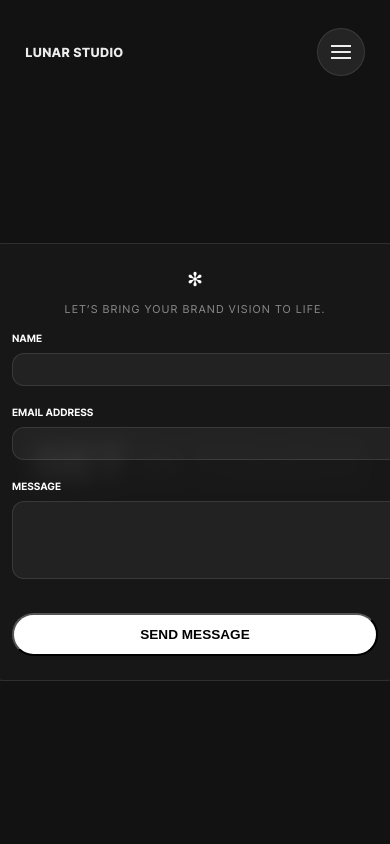
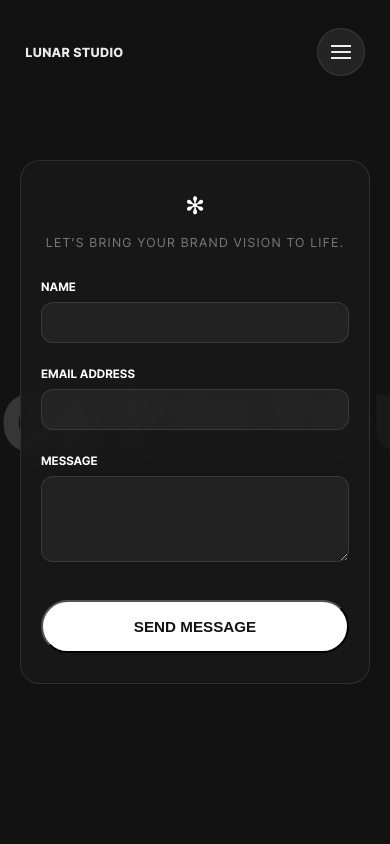
Before and after one commit to KateSeo0826/lunarstudio, a Next.js app: page /en/contact in a window 390 px wide. Shown: the top 844 px of the page. Built offline with nearby package versions, Linux system fonts and the light colour scheme.

Commit message:
changed contact css

```diff
--- a/app/[locale]/contact/contact.module.css
+++ b/app/[locale]/contact/contact.module.css
@@ -1,5 +1,14 @@
+.container,
+.container *,
+.container *::before,
+.container *::after {
+  box-sizing: border-box;
+}
+
 .container {
+  width: 100%;
   min-height: 100vh;
+  min-height: 100svh;
   background-color: #121212;
   display: flex;
   flex-direction: column;
@@ -12,6 +21,9 @@
 
 .bgTextContainer {
   position: absolute;
+  top: 50%;
+  left: 50%;
+  transform: translate(-50%, -50%);
   width: 100%;
   display: flex;
   justify-content: center;
@@ -19,10 +31,12 @@
   white-space: nowrap;
   z-index: 1;
   opacity: 0.8;
+  opacity: 0.15;
+  pointer-events: none;
 }
 
 .bgText {
-  font-size: clamp(5rem, 15vw, 12rem);
+  font-size: clamp(5rem, 18vw, 12rem);
   font-weight: 900;
   color: var(--white);
   letter-spacing: -0.02em;
@@ -33,14 +47,16 @@
 }
 
 .formCard {
+  width: 100%;
+  max-width: 520px;
+  margin: 0 auto;
   position: relative;
   z-index: 10;
   background: rgba(25, 25, 25, 0.9);
   backdrop-filter: blur(10px);
+  -webkit-backdrop-filter: blur(20px);
   padding: 40px;
   border-radius: 24px;
-  width: 100%;
-  max-width: 500px;
   border: 1px solid rgba(255, 255, 255, 0.1);
 }
 
@@ -49,20 +65,21 @@
   text-align: center;
   font-size: 1.5rem;
   color: var(--white);
-  margin-bottom: 10px;
+  margin-bottom: 15px;
 }
 
 .formDescription {
   text-align: center;
-  color: #888;
+  color: #777;
   font-size: 0.9rem;
   margin-bottom: 30px;
   text-transform: uppercase;
   letter-spacing: 0.1em;
+  word-break: keep-all;
 }
 
 .inputGroup {
-  margin-bottom: 20px;
+  margin-bottom: 24px;
 }
 
 .label {
@@ -95,15 +112,17 @@
   width: 100%;
   padding: 16px;
   background: var(--white);
-  color: #000;
-  border-radius: 50px;
+  color: var(--black);
+  border-radius: 100px;
   font-weight: 700;
+  font-size: 0.95rem;
   cursor: pointer;
   margin-top: 10px;
   transition: transform 0.2s;
 }
 
 .submitBtn:hover {
+  background-color: var(--yellow);
   transform: scale(1.02);
 }
 
@@ -131,10 +150,10 @@
 }
 
 .resetBtn {
-  padding: 10px 20px;
   background: none;
   border: 1px var(--gray) solid;
   border-radius: 50px;
+  padding: 10px 20px;
   text-decoration: underline;
   color: var(--white);
   font-weight: 600;
@@ -149,79 +168,20 @@
   text-align: center;
 }
 
-@media (max-width: 1024px) {
+@media (max-width: 768px) {
   .container {
-    padding: 60px 16px;
-  }
-
-  .bgText {
-    font-size: clamp(4rem, 12vw, 10rem);
-  }
-
-  .formCard {
-    padding: 30px;
-    max-width: 400px;
-  }
-
-  .star {
-    font-size: 1.3rem;
+    padding: 60px 20px;
   }
 
   .formDescription {
     font-size: 0.8rem;
-    margin-bottom: 20px;
+  }
+  .formCard {
+    padding: 30px 20px;
+    border-radius: 20px;
   }
 
-  .label {
-    font-size: 0.7rem;
-  }
-
-  .input,
-  .textarea {
-    padding: 10px 14px;
-  }
-
-  .submitBtn {
-    padding: 14px;
-    font-size: 0.9rem;
+  .mainTitle {
+    font-size: 2.5rem;
   }
 }
-
-@media (max-width: 480px) {
-  .container {
-    padding: 40px 12px;
-  }
-
-  .bgText {
-    font-size: clamp(3rem, 10vw, 8rem);
-  }
-
-  .formCard {
-    padding: 24px;
-    max-width: 100%;
-    border-radius: 16px;
-  }
-
-  .star {
-    font-size: 1.2rem;
-  }
-
-  .formDescription {
-    font-size: 0.7rem;
-    margin-bottom: 16px;
-  }
-
-  .label {
-    font-size: 0.65rem;
-  }
-
-  .input,
-  .textarea {
-    padding: 8px 12px;
-  }
-
-  .submitBtn {
-    padding: 12px;
-    font-size: 0.85rem;
-  }
-}
--- a/components/ProjectSection.module.css
+++ b/components/ProjectSection.module.css
@@ -290,6 +290,11 @@
     height: 1.85rem;
   }
 
+  .btnIcon {
+    width: 18px;
+    height: 18px;
+  }
+
   .allProjectsBtn {
     padding: 0.85rem 1.25rem;
     font-size: 0.8rem;
--- a/components/ProjectSection.tsx
+++ b/components/ProjectSection.tsx
@@ -28,7 +28,6 @@ export default function ProjectSection({
 
   return (
     <section ref={containerRef} className={sectionClass}>
-
       <div className={styles.container}>
         <div className={styles.topGrid}>
           <motion.div
```
Also changed, not shown: app/[locale]/contact/page.tsx (+23 -7 lines).
